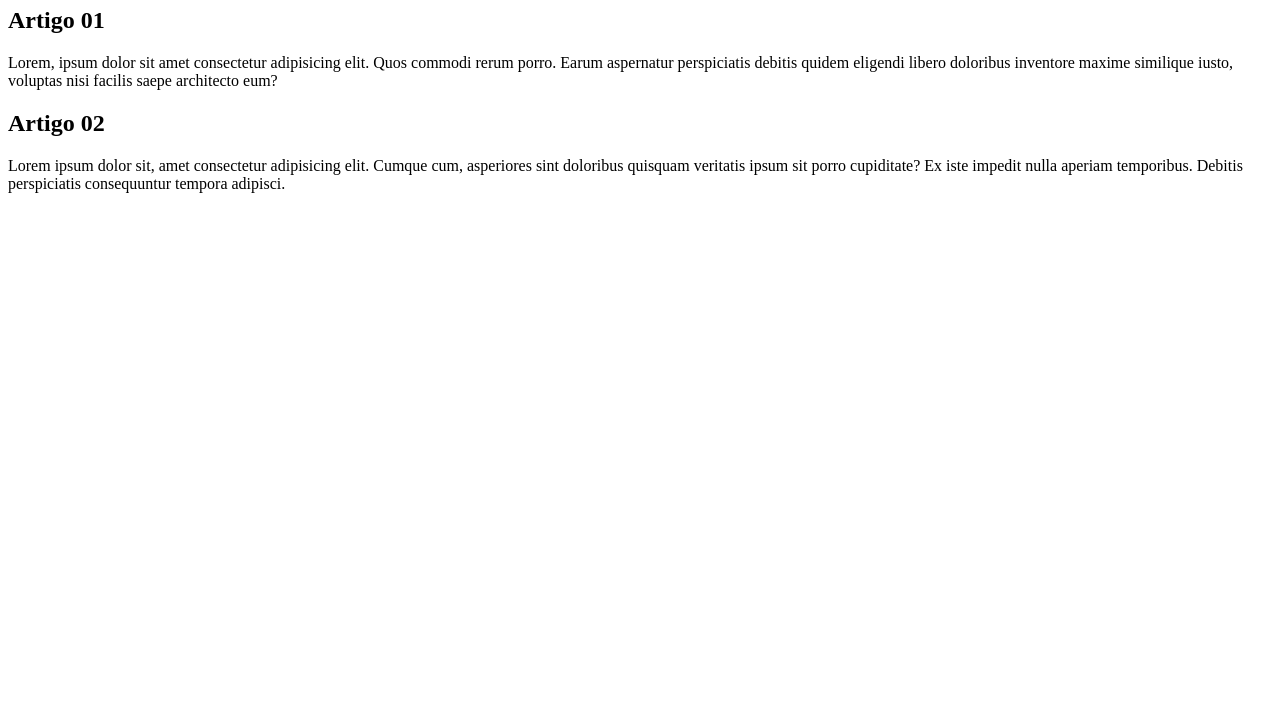
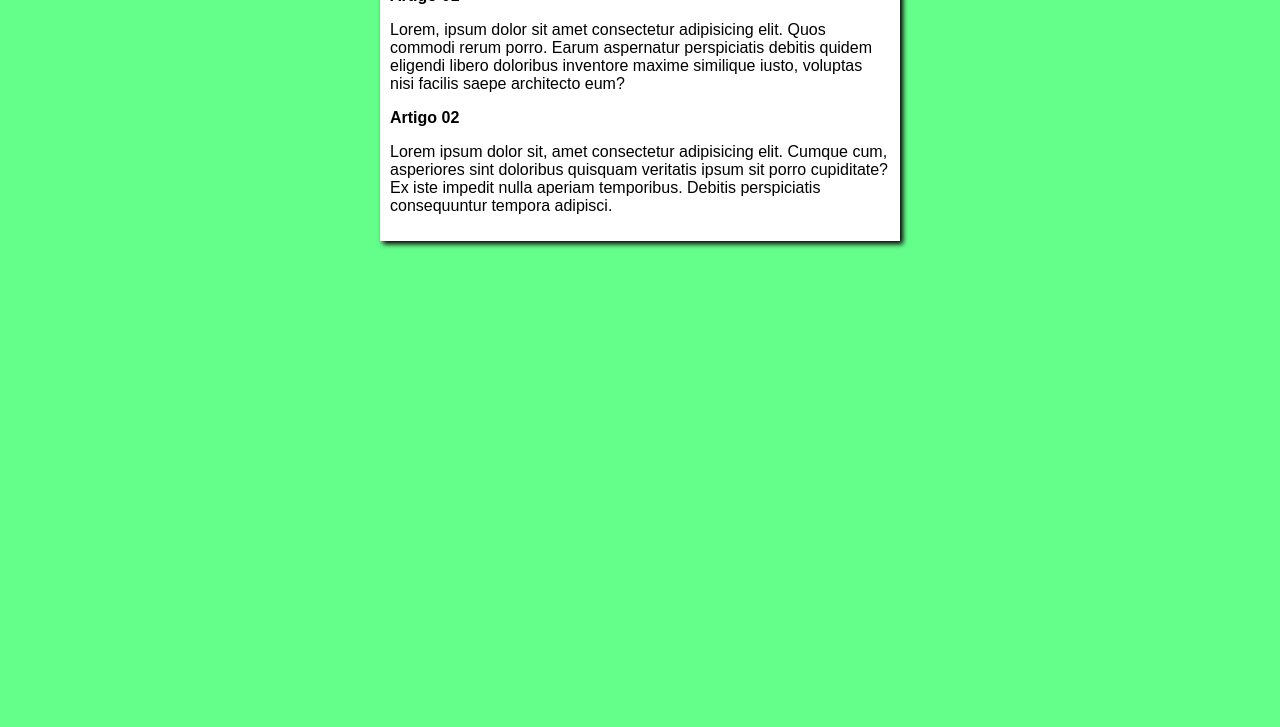
Before and after one commit to Philipe-Souza/ProjetoSite, a plain HTML site: page index.html in a window 1280 px wide. Shown: the part 73-800 px from the top of the page. Drawn offline with Linux system fonts and the light colour scheme.

Commit message:
estilos css
iniciei o design

```diff
--- /dev/null
+++ b/estilos/style.css
@@ -0,0 +1,16 @@
+* {
+    font-family: Arial, Helvetica, sans-serif;
+    font-size: 16px;
+}
+
+body {
+    background-color: rgb(99, 255, 138);
+}
+
+main {
+    background-color: white;
+    width: 500px;
+    margin: auto;
+    padding: 10px;
+    box-shadow: 3px 3px 5px black;
+}
--- a/index.html
+++ b/index.html
@@ -5,6 +5,7 @@
     <meta http-equiv="X-UA-Compatible" content="IE=edge">
     <meta name="viewport" content="width=device-width, initial-scale=1.0">
     <title>Titulo do site</title>
+    <link rel="stylesheet" href="estilos/style.css">
 </head>
 <body>
     <main>
```
